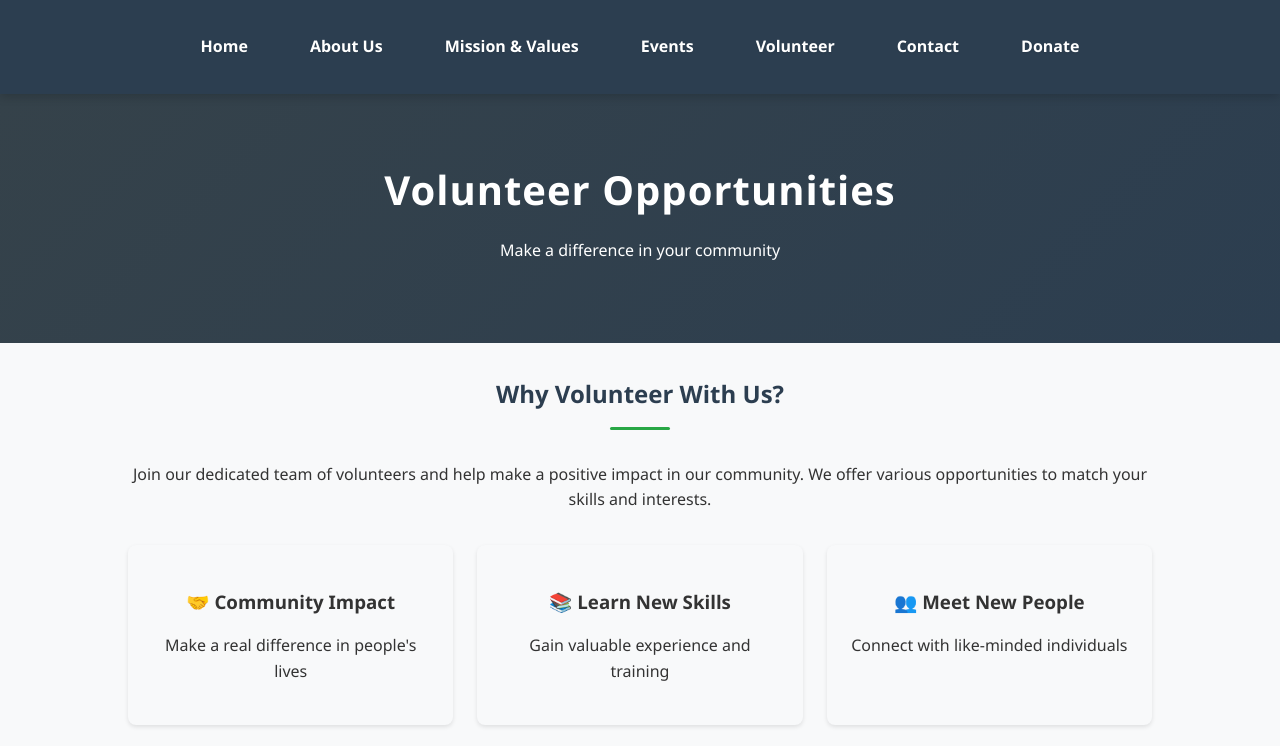
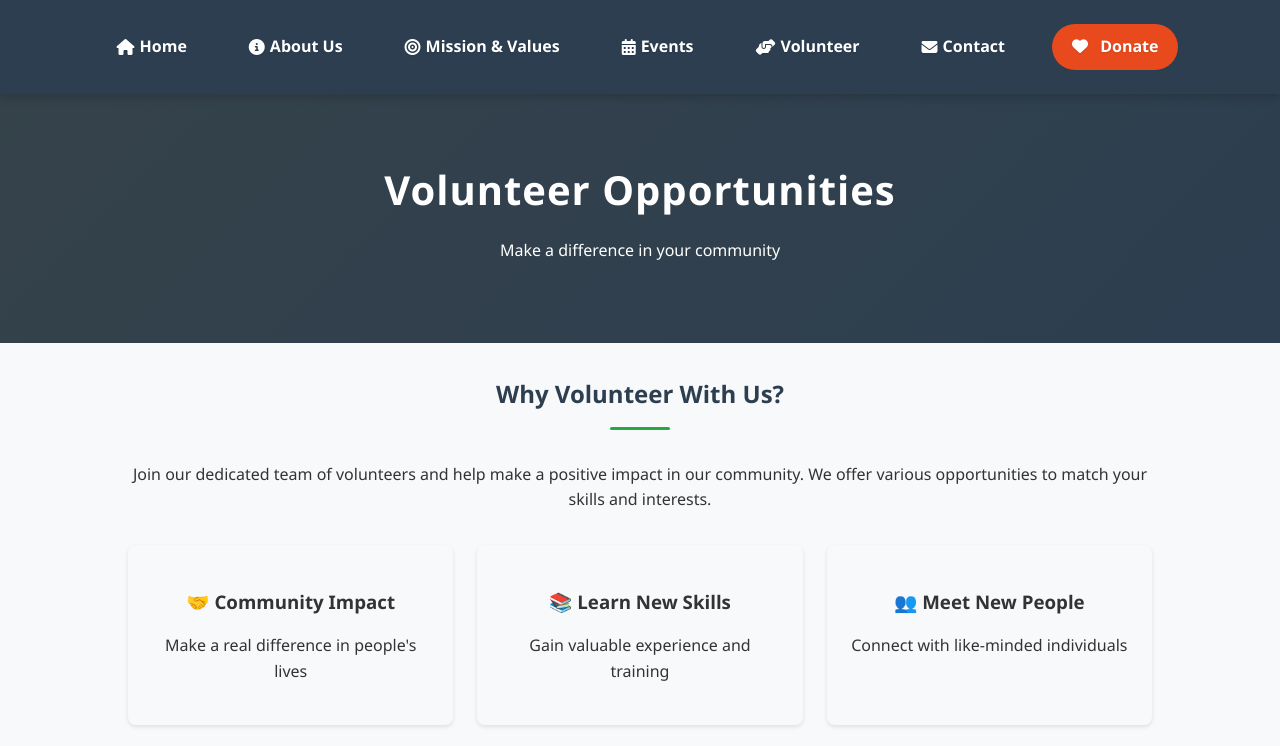
Before and after one commit to Notcreeper13/my-website, a website: page volunteer.html in a window 1280 px wide. Shown: the top 746 px of the page. Drawn offline with Linux system fonts and the light colour scheme.

Commit message:
Fixed volunteer page icons and contact page issues

```diff
--- a/volunteer.html
+++ b/volunteer.html
@@ -5,17 +5,21 @@
     <meta name="viewport" content="width=device-width, initial-scale=1.0">
     <title>Volunteer With Us | Organization Name</title>
     <link rel="stylesheet" href="styles/main.css">
+    <link rel="stylesheet" href="https://cdnjs.cloudflare.com/ajax/libs/font-awesome/6.4.0/css/all.min.css">
+    <link rel="preconnect" href="https://fonts.googleapis.com">
+    <link rel="preconnect" href="https://fonts.gstatic.com" crossorigin>
+    <link href="https://fonts.googleapis.com/css2?family=Inter:wght@400;500;600;700&display=swap" rel="stylesheet">
 </head>
 <body>
     <nav>
         <ul>
-            <li><a href="index.html">Home</a></li>
-            <li><a href="about.html">About Us</a></li>
-            <li><a href="mission.html">Mission & Values</a></li>
-            <li><a href="events.html">Events</a></li>
-            <li><a href="volunteer.html">Volunteer</a></li>
-            <li><a href="contact.html">Contact</a></li>
-            <li><a href="donate.html">Donate</a></li>
+            <li><a href="index.html"><i class="fas fa-home"></i> Home</a></li>
+            <li><a href="about.html"><i class="fas fa-info-circle"></i> About Us</a></li>
+            <li><a href="mission.html"><i class="fas fa-bullseye"></i> Mission & Values</a></li>
+            <li><a href="events.html"><i class="fas fa-calendar-alt"></i> Events</a></li>
+            <li><a href="volunteer.html"><i class="fas fa-hands-helping"></i> Volunteer</a></li>
+            <li><a href="contact.html"><i class="fas fa-envelope"></i> Contact</a></li>
+            <li><a href="donate.html" class="button"><i class="fas fa-heart"></i> Donate</a></li>
         </ul>
     </nav>
 
```
Also changed, not shown: contact.html (+2 -20 lines).
